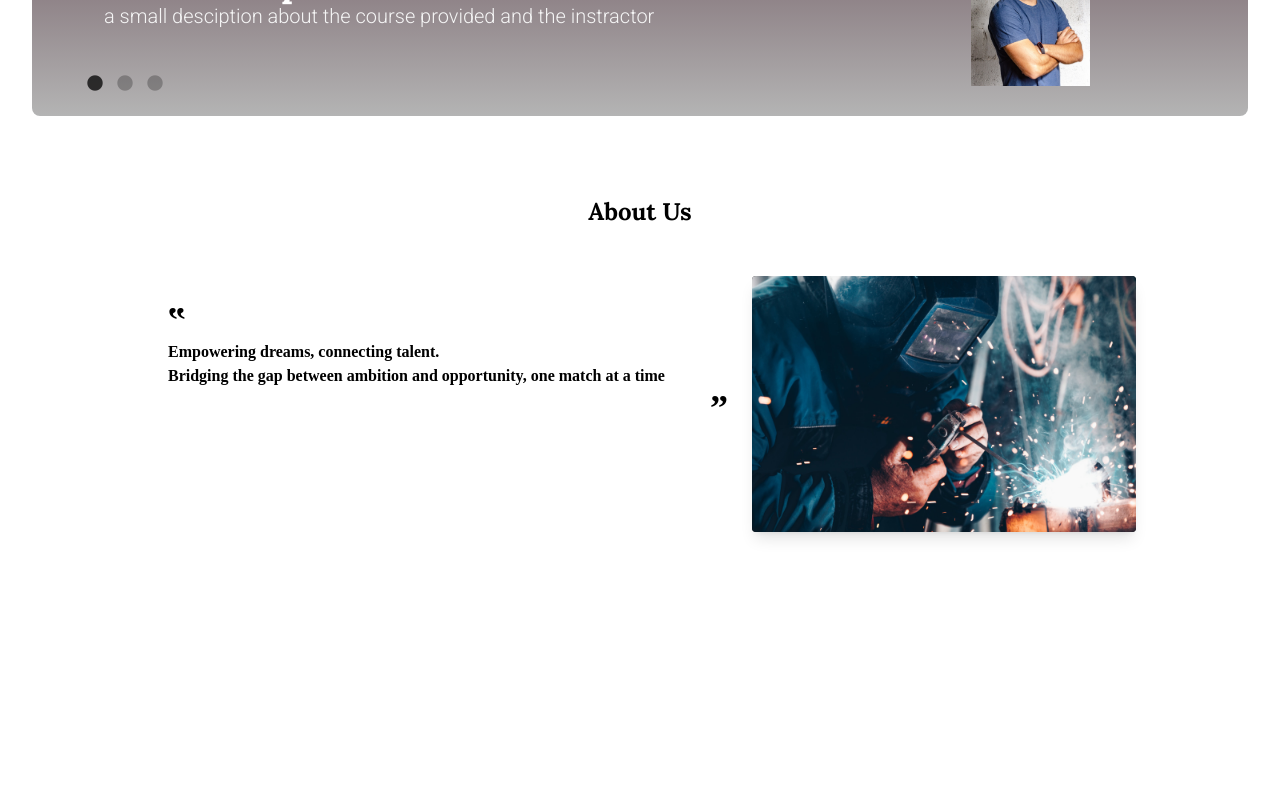
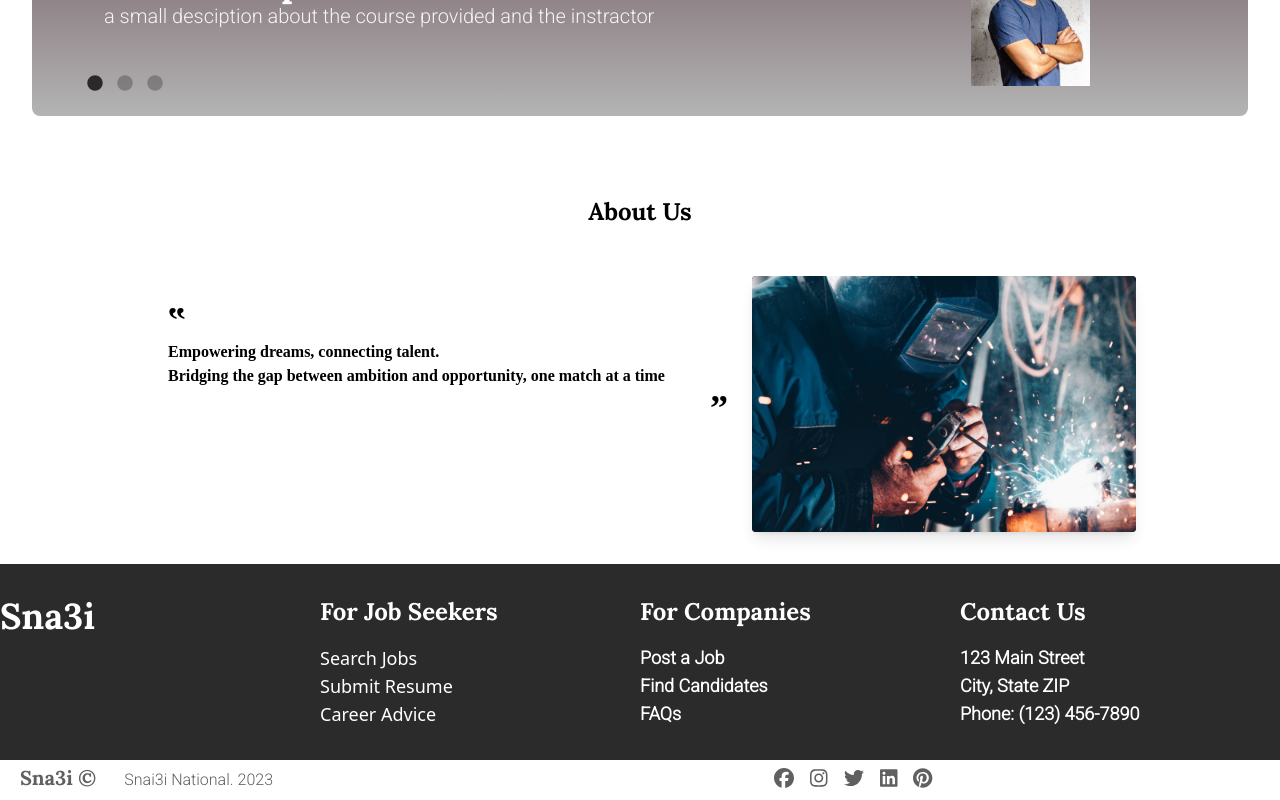
Before and after one commit to mahfoudhn1/snai3i, a React (Create React App) app in the folder frontend/: page / in a window 1280 px wide. Shown: the part 2221-3021 px from the top of the page. Before the commit the page ends 2785 px from the top, so only its background shows below. Built offline with nearby package versions, Linux system fonts and the light colour scheme; a web font is replaced by a local one.

Commit message:
some changes in home and workers

```diff
--- a/frontend/src/components/home/Home.tsx
+++ b/frontend/src/components/home/Home.tsx
@@ -18,7 +18,7 @@ function Home() {
         <Verifiedservices/>
         <Banner/>
         <About/>
-
+        <Footer/>
     </>
   )
 }
--- a/frontend/src/components/workers/WorkersList.tsx
+++ b/frontend/src/components/workers/WorkersList.tsx
@@ -73,7 +73,7 @@ const WorkersList = () => {
           onClick={() => setIsOpen(!isOpen)}
           className="bg-white text-grey py-2 px-4 rounded-lg"
           >
-
+       <label htmlFor=""> Filter Price </label>
         <svg
           className={`w-4 h-4 ml-2 inline ${
             isOpen ? 'transform rotate-180' : ''
```
